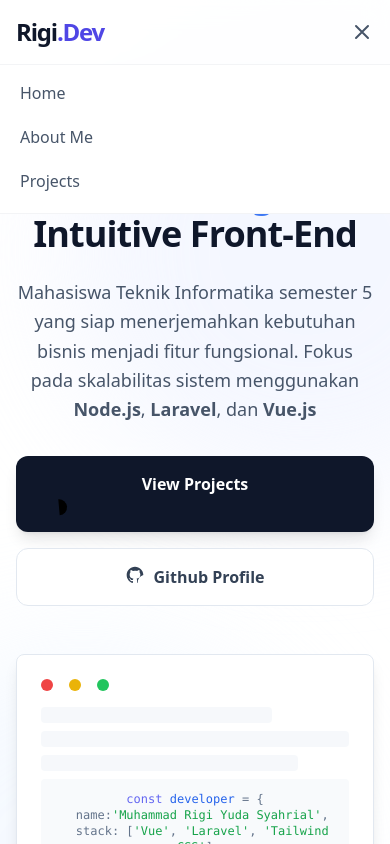
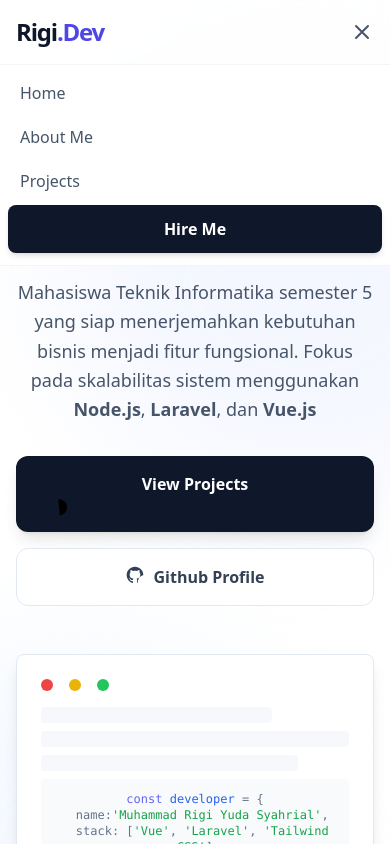
Before and after one commit to RigiYS/portofolio-v1, a Vue app: page / in a window 390 px wide. Both pictures are taken after a click on the button 362 px from the left and 32 px from the top of the page. Shown: the top 844 px of the page. Built offline with nearby package versions, Linux system fonts and the light colour scheme.

Commit message:
fix mobile view

```diff
--- a/src/components/navbar.vue
+++ b/src/components/navbar.vue
@@ -47,6 +47,10 @@
                     class="block px-3 py-2 rounded-md text-base font-medium text-slate-600 hover:text-indigo-600 hover:bg-gray-50">
                     {{ item.name }}
                 </a>
+                <a href="mailto:rigiyuda123@gmail.com"
+                    class="block w-full text-center mt-4 px-3 py-3 rounded-lg text-base font-bold text-white bg-slate-900 hover:bg-indigo-600 shadow-md transition-all">
+                    Hire Me
+                </a>
             </div>
         </div>
     </nav>
```
